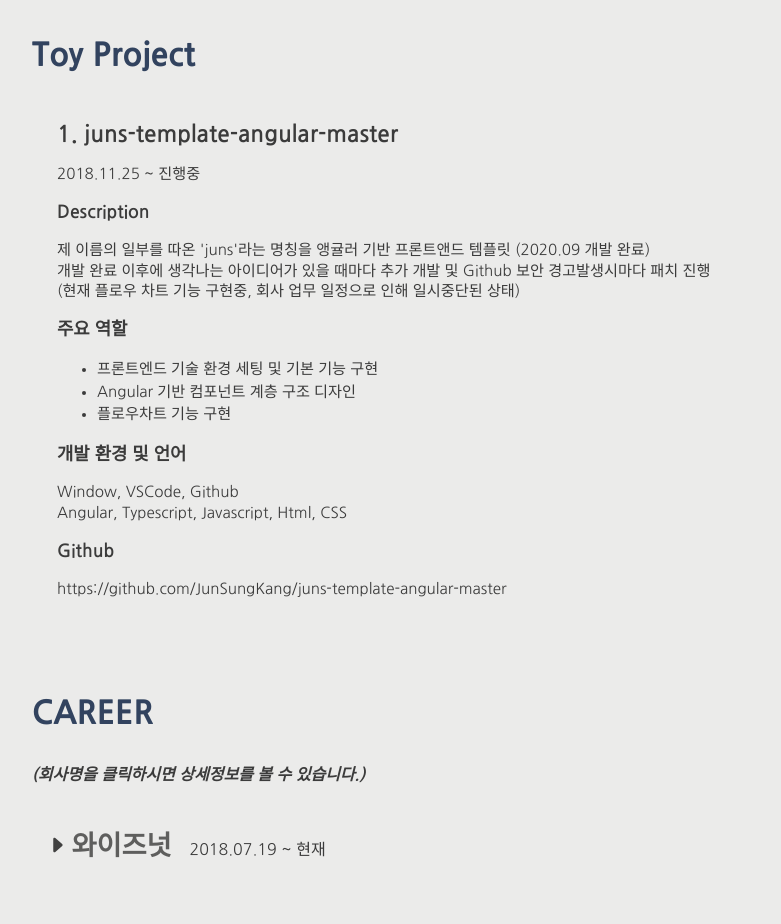
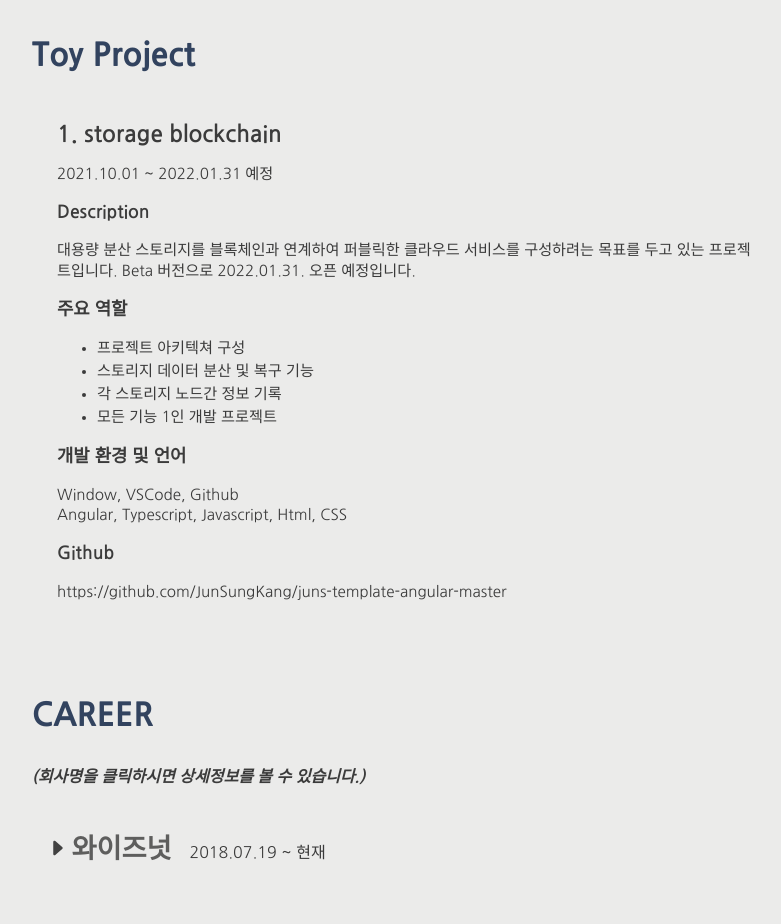
Before and after one commit to JunSungKang/portfolio, a plain HTML site: page index.html in a window 1280 px wide. Shown: the part 1180-2104 px from the top of the page, without its empty margins (248-1029 px from the left). Drawn offline with Linux system fonts and the light colour scheme.

Commit message:
Update index.html

```diff
--- a/index.html
+++ b/index.html
@@ -75,24 +75,23 @@
             <article class="career">
                 <section class="projects">
                     <article>
-                        <h2>1. juns-template-angular-master</h2>
+                        <h2>1. storage blockchain</h2>
                         <p>
-                            2018.11.25 ~ 진행중
+                            2021.10.01 ~ 2022.01.31 예정
                         </p>
                         <p>
                         </p>
                         <h3>Description</h3>
-                        제 이름의 일부를 따온 'juns'라는 명칭을 앵귤러 기반 프론트앤드 템플릿 (2020.09 개발 완료)<br/>
-                        개발 완료 이후에 생각나는 아이디어가 있을 때마다 추가 개발 및 Github 보안 경고발생시마다 패치 진행<br/>
-                        (현재 플로우 차트 기능 구현중, 회사 업무 일정으로 인해 일시중단된 상태)
+                        대용량 분산 스토리지를 블록체인과 연계하여 퍼블릭한 클라우드 서비스를 구성하려는 목표를 두고 있는 프로젝트입니다. Beta 버전으로 2022.01.31. 오픈 예정입니다.
                         <p></p>
                         <p>
                         </p>
                         <h3>주요 역할</h3>
                         <ul>
-                            <li>프론트엔드 기술 환경 세팅 및 기본 기능 구현</li>
-                            <li>Angular 기반 컴포넌트 계층 구조 디자인</li>
-                            <li>플로우차트 기능 구현</li>
+                            <li>프로젝트 아키텍쳐 구성</li>
+                            <li>스토리지 데이터 분산 및 복구 기능</li>
+                            <li>각 스토리지 노드간 정보 기록</li>
+                            <li>모든 기능 1인 개발 프로젝트</li>
                         </ul>
                         <p></p>
                         <p>
```
